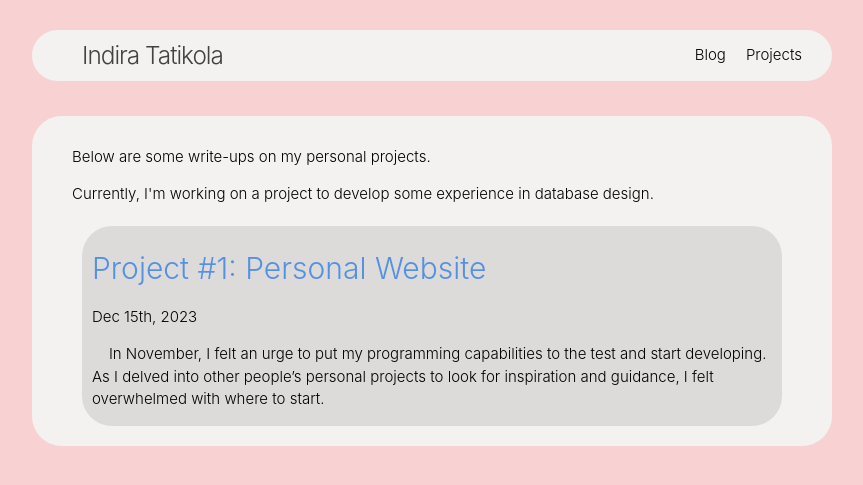
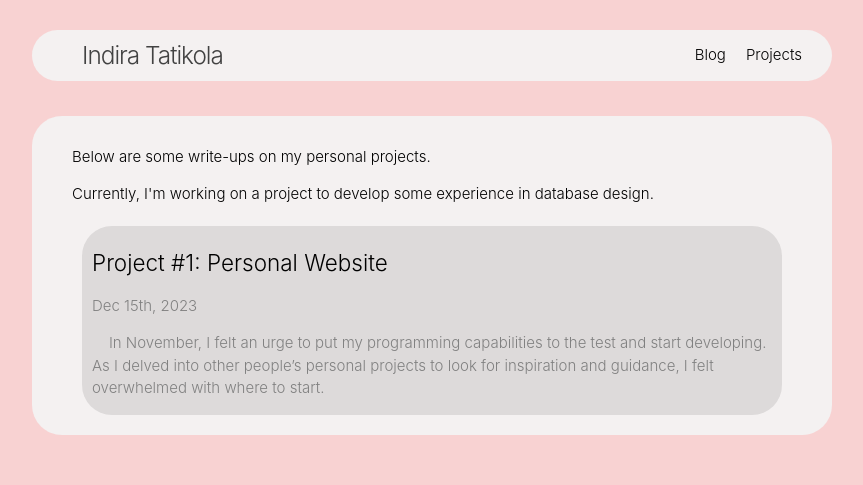
Before and after one commit to itatikola/itatikola.github.io, a Jekyll site: the page built from projects.html, in a window 1280 px wide. Shown: the top 485 px of the page, without its empty margins (208-1071 px from the left). Built offline with Jekyll 4.4.1, drawn with Linux system fonts in a browser that asks for light colours.

Commit message:
finished projects page

```diff
--- a/_layouts/index.html
+++ b/_layouts/index.html
@@ -7,7 +7,7 @@ title: Home
     {%- include social.html -%}
 </div>
 <div class="text-col">
-    <p>{{ site.time | date_to_long_string}}</p>
+    <p>{{ site.time | date_to_string: "ordinal", "US" }}</p>
     <p>Hi! Thanks so much for stopping by.</p>
     <p>I'm a CS major at the Georgia Institute of Technology concentrating in
         Intelligence and Systems & Architecture.
--- a/_layouts/post.html
+++ b/_layouts/post.html
@@ -9,6 +9,8 @@
 
     <main class="page-content" aria-label="Content">
       <div class="post-bubble">
+        <h1>{{ page.title }}</h1>
+        <p style="color:grey;">{{ page.date | date_to_string: "ordinal", "US" }}</p>
         {{ content }}
       </div>
     </main>
--- a/_sass/minima/_base.scss
+++ b/_sass/minima/_base.scss
@@ -107,12 +107,12 @@ h1, h2, h3, h4, h5, h6 {
  * Links
  */
 a {
-  color: $brand-color;
+  color: $text-color;
   text-decoration: none;
 
-  &:visited {
-    color: darken($brand-color, 15%);
-  }
+  /*&:visited {
+    color: #434242;
+  }*/
 
   &:hover {
     color: $text-color;
--- a/index.html
+++ b/index.html
@@ -7,14 +7,14 @@ title: Home
     {%- include social.html -%}
 </div>
 <div class="text-col">
-    <p>{{ site.time | date_to_long_string}}</p>
+    <p>{{ site.time | date_to_string: "ordinal", "US"}}</p>
     <p>Hi! Thanks so much for stopping by.</p>
     <p>I'm a CS major at the Georgia Institute of Technology concentrating in
         Intelligence and Systems & Architecture.
     </p>
     <p>Building human-centered applications excites me.</p>
     <p>Over the next year, I'm challenging myself to create one,
-        full-fledged personal project per month. Follow along on the "Projects" tab (coming soon).
+        full-fledged personal project per month. Follow along on the "Projects" tab.
     </p>
     <p>Outside of CS, I love fashion, writing, and baking!</p>
     <p>Feel free to reach out on my socials.</p>
--- a/projects.html
+++ b/projects.html
@@ -6,10 +6,12 @@ title: Projects
 <p>Currently, I'm working on a project to develop some experience in database design.</p>
 <div>
     {% for post in site.posts %}
-    <div class="post-thumbnail">
-      <h1><a href="{{ post.url }}">{{ post.title }}</a></h1>
-      <p>{{ post.date | date_to_string: "ordinal", "US" }}</p>
-      <p>{{ post.excerpt }}</p>
-    </div>
+    <a href="{{ post.url }}" style="color: grey; text-decoration: none;">
+      <div class="post-thumbnail">
+          <h2 style="color:black;">{{ post.title }}</h2>
+          <p>{{ post.date | date_to_string: "ordinal", "US" }}</p>
+          <p>{{ post.excerpt }}</p>
+      </div>
+    </a>
     {% endfor %}
 </div>
```
Also changed, not shown: 6 other files.
